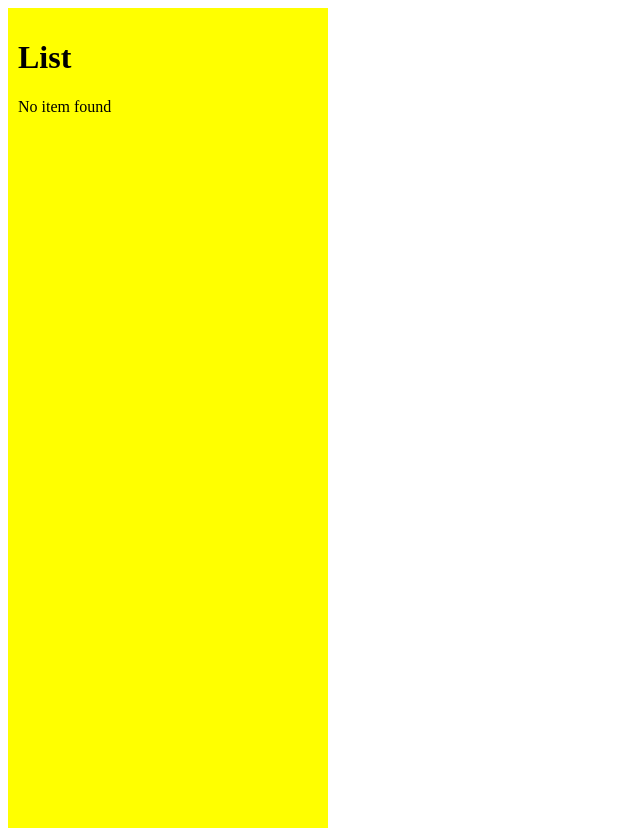
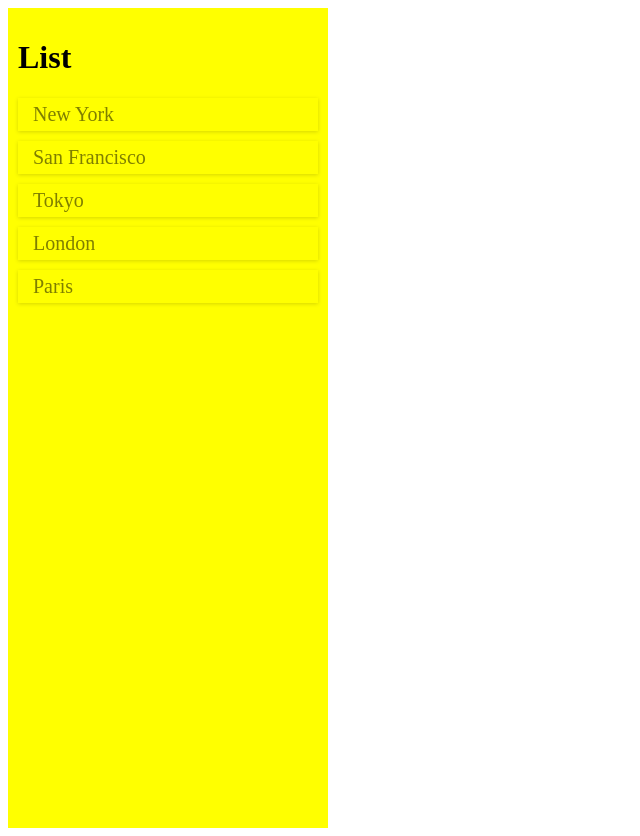
Before and after one commit to Ceci007/react-with-mosh-hamedani, a React (Vite) app: page / in a window 1280 px wide. Shown: the whole page, without its empty margins (0-640 px from the left). Built offline with nearby package versions, Linux system fonts and the light colour scheme; the HTML template or start-up script is replaced by a standard one.

Commit message:
Add onclick event to an item on ListGroup component

```diff
--- a/src/components/ListGroup/ListGroup.tsx
+++ b/src/components/ListGroup/ListGroup.tsx
@@ -1,8 +1,12 @@
+import { MouseEvent } from "react";
 import "./ListGroup.css";
 
 function ListGroup() {
   let items = ["New York", "San Francisco", "Tokyo", "London", "Paris"];
-  items = [];
+
+  const handleClick = (event: MouseEvent) => {
+    console.log(event);
+  };
 
   return (
     <div className="list-container">
@@ -10,7 +14,7 @@ function ListGroup() {
       {items.length === 0 && <p>No item found</p>}
       <ul className="list-group">
         {items.map((item, i) => (
-          <li className="list-item" key={i}>
+          <li className="list-item" key={i} onClick={handleClick}>
             {item}
           </li>
         ))}
```
